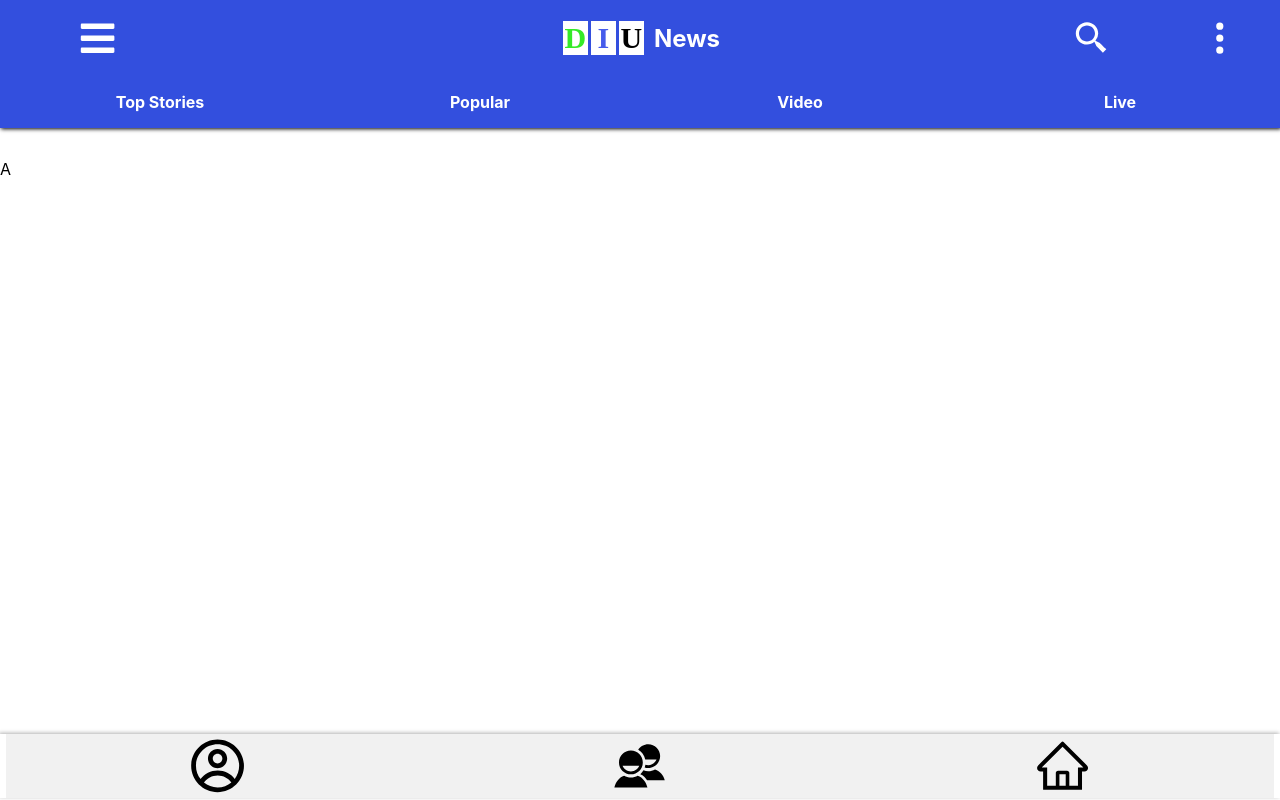
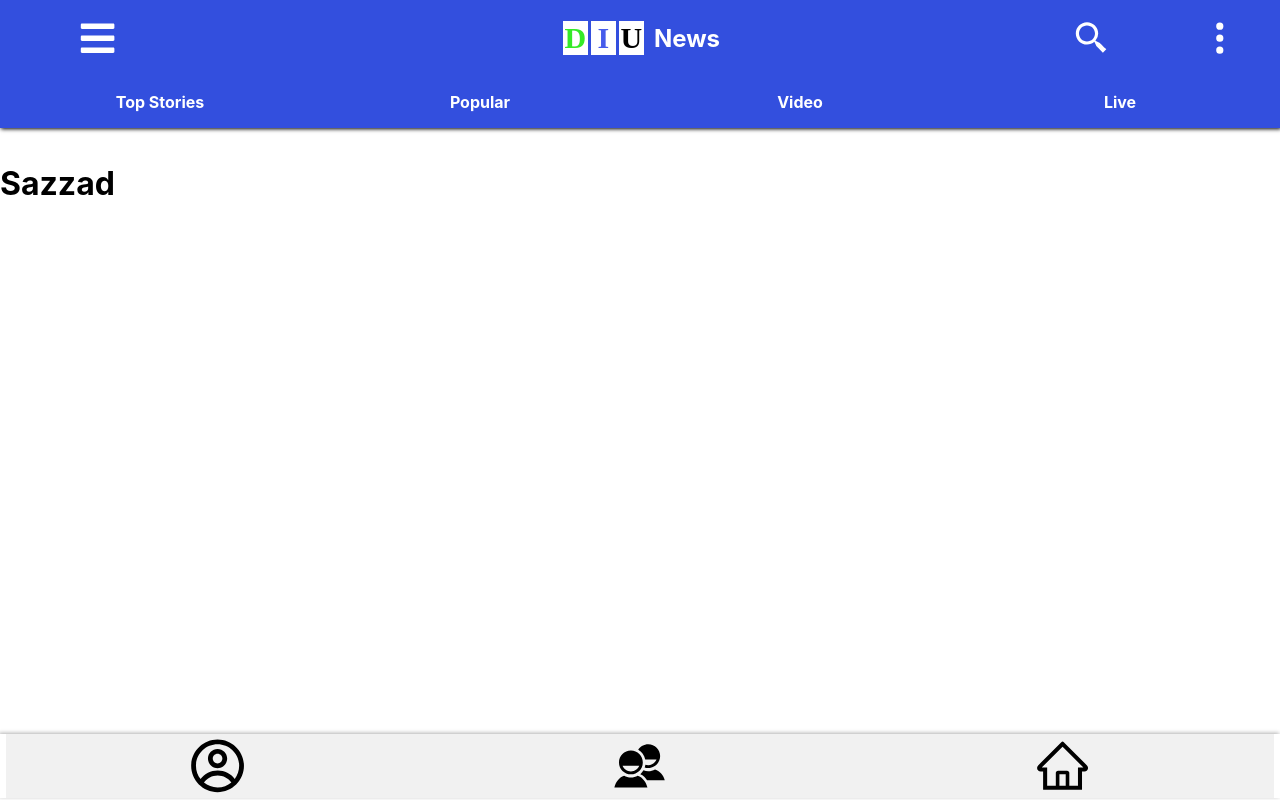
Before and after one commit to amandiu/daily-daffodil, a React (Create React App) app: page / in a window 1280 px wide. Built offline with nearby package versions, Linux system fonts and the light colour scheme.

Commit message:
change sign in page
we use h1 tag in sign in page

```diff
--- a/src/component/user/SignIn.js
+++ b/src/component/user/SignIn.js
@@ -4,7 +4,7 @@ function SignIn (props){
 
     return(
         <div className='sign-in' style={{display: props.display}}>
-            <p>A</p>
+            <h1>Sazzad</h1>
         </div>
     );
 }
```
Also changed, not shown: src/component/user/SignIn.css (line endings or trailing spaces).
